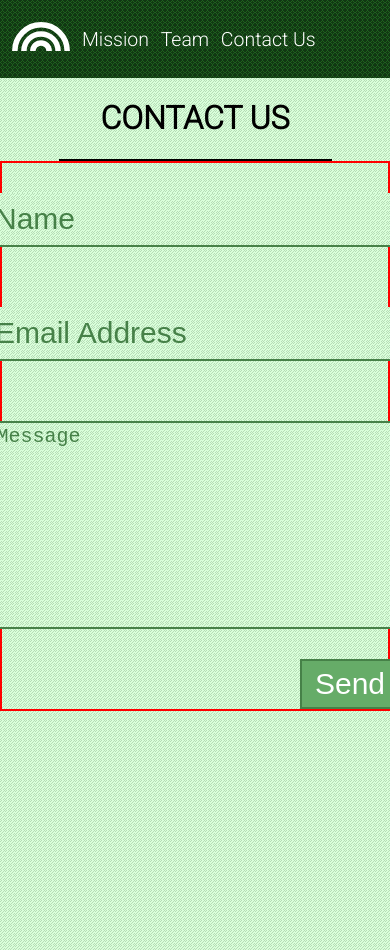
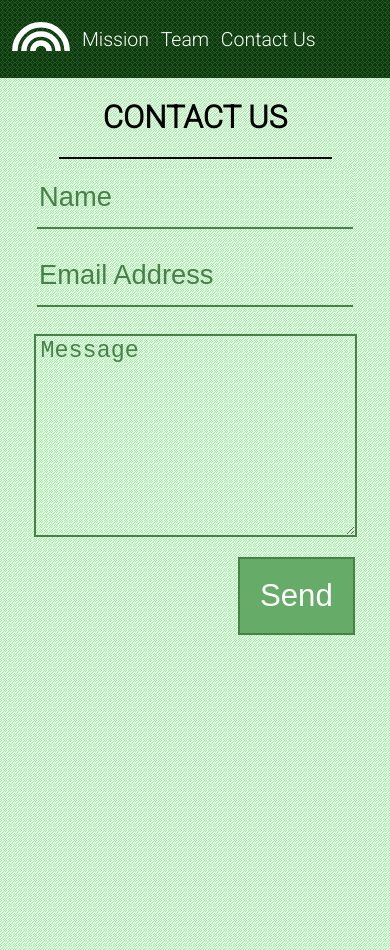
Before and after one commit to dylanmarc/IXXN321-Project2, a React (Create React App) app in the folder ecocare/: page /contactpage in a window 390 px wide. Built offline with nearby package versions, Linux system fonts and the light colour scheme.

Commit message:
Fixed responsiveness on contact page

```diff
--- a/ecocare/src/pages/css/ContactPage.css
+++ b/ecocare/src/pages/css/ContactPage.css
@@ -6,6 +6,10 @@
     width: 100vw;
     height: 950px;
     text-align: center;
+}
+
+h1{
+    font-size: 50px;
 }
 
 .line{
@@ -21,7 +25,6 @@ form{
     margin: auto;
     justify-content: center;
     align-items: center;
-    border: 2px solid red;
 }
 
 .txtinput{
@@ -61,81 +64,33 @@ form{
 }
 
 
-.first-section{
-    width: 60vw;
-    margin: auto;
-}
-
-.mission h1{
-    font-size: 60px;
-    margin-bottom: 10px;
-}
-
-.mission h2{
-    font-size: 40px;
-    font-weight: 600;
-    margin-top: 40px;
-}
-
-.mission p{
-    font-size: 25px;
-}
-
-.image1{
-    margin: auto;
-    background-image: url(../../images/monkey.jpg);
-    height: 200px;
-    background-size: cover;
-    background-position: center;
-}
-
-.second-section{
-    display: flex;
-    width: 70vw;
-    margin: auto;
-}
-
-.second-section p{
-    margin-top: 0;
-    flex: 1.5;
-    text-align: left;
-}
-
-.image2{
-    background-image: url(../../images/lion.jpg);
-    flex: 1;
-    height: 600px;
-    margin-bottom: 50px;
-    background-size: cover;
-    background-position: center;
-}
-
-@media (max-width: 900px){
-    .mission h1{
+@media (max-width: 480px){
+    h1{
         font-size: 8vw;
     }
-
     .line{
         width: 70vw;
     }
 
-    .mission h2{
-        font-size: 5vw;
+    .txtinput{
+        margin-bottom: 2vw;
+        margin-top: 2vw;
+        width: 80vw;
+        height: 15vw;
+        font-size: 7vw;
+    }
+    #message{
+        margin-bottom: 5vw;
+        margin-top: 5vw;
+        width: 80vw;
+        height: 50vw;
+        font-size: 6vw;
+    }
+    #submit{
+        width: 30vw;
+        height: 20vw;
+        font-size: 8vw;
+        margin-left: 52vw;
     }
 
-    .first-section p{
-        font-size: 3.2vw;
-    }
-
-    .second-section{
-      width: 95vw;
-    }
-
-    .second-section p{
-        font-size: 3.2vw;
-    }
-
-    .image2{
-        height: 100vw;
-    }
 }
```
